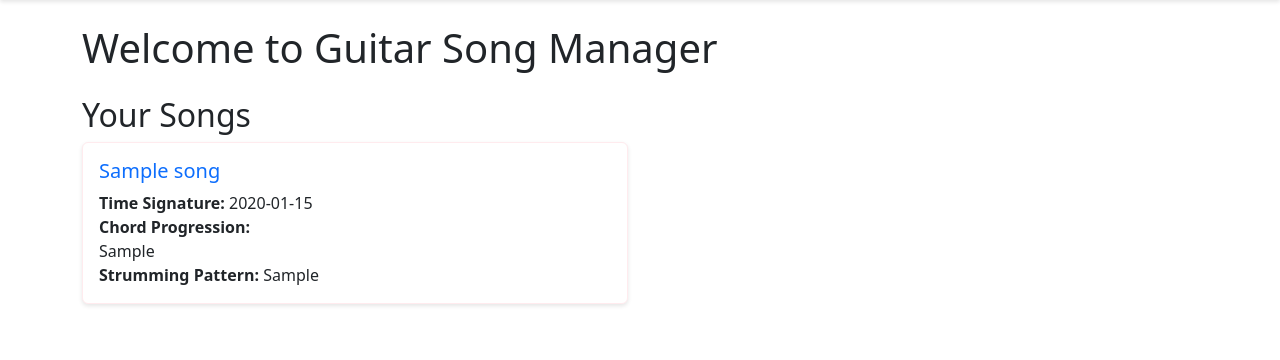
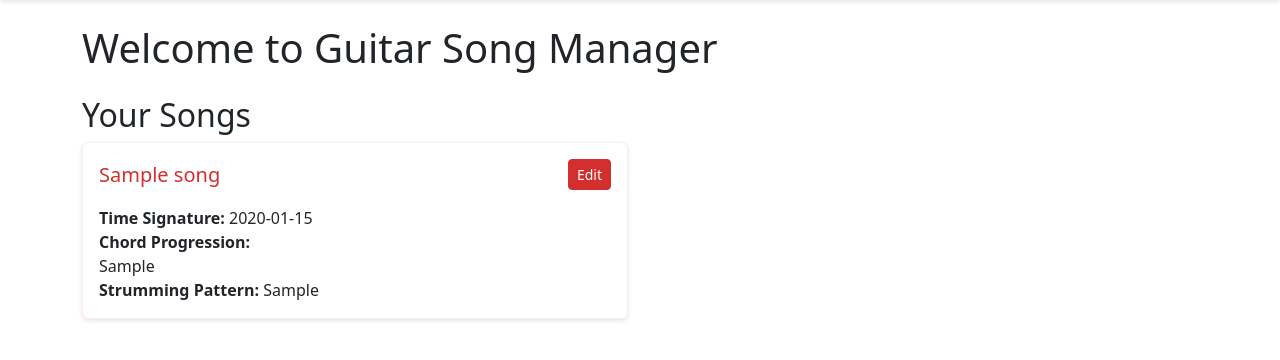
Before and after one commit to stevencoutts/guitar-webapp, a Flask app: page / in a window 1280 px wide. Shown: the part 56-416 px from the top of the page. Run offline with Flask 3, Linux system fonts and the light colour scheme; a user stored in the database is signed in; tables that the repository leaves empty hold one stand-in row (values such as "Sample post"); some libraries are stand-ins or nearby versions.

Commit message:
Change to edit button

```diff
--- a/templates/index.html
+++ b/templates/index.html
@@ -13,11 +13,10 @@
                         <div class="col-md-6 mb-4">
                             <div class="card">
                                 <div class="card-body">
-                                    <h5 class="card-title">
-                                        <a href="{{ url_for('edit_song', song_id=song.id) }}" class="text-decoration-none">
-                                            {{ song.title }}
-                                        </a>
-                                    </h5>
+                                    <div class="d-flex justify-content-between align-items-center mb-3">
+                                        <h5 class="card-title mb-0">{{ song.title }}</h5>
+                                        <a href="{{ url_for('edit_song', song_id=song.id) }}" class="btn btn-primary btn-sm">Edit</a>
+                                    </div>
                                     <p class="card-text">
                                         <strong>Time Signature:</strong> {{ song.time_signature }}<br>
                                         <strong>Chord Progression:</strong><br>
```
